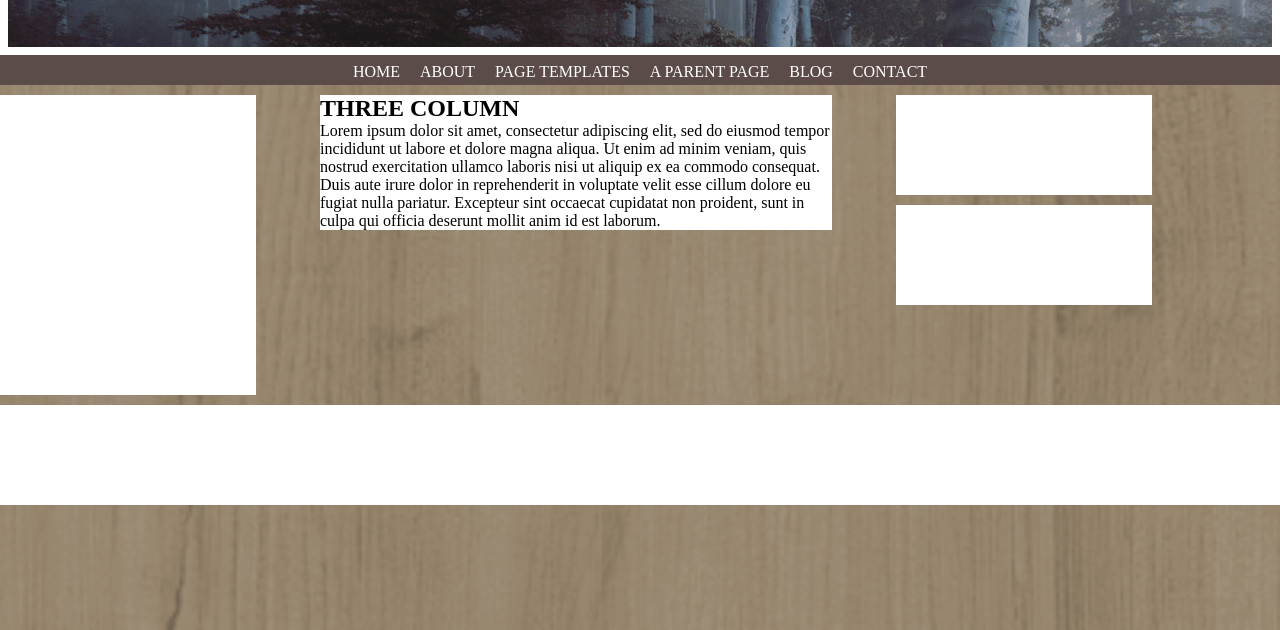
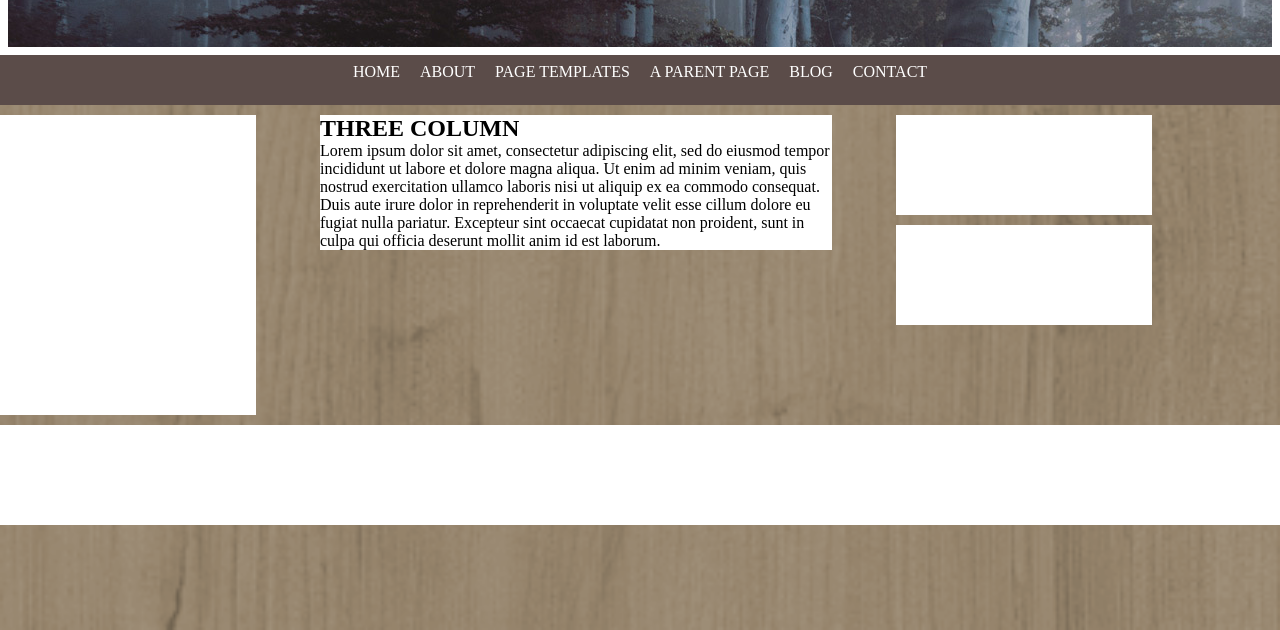
Before and after one commit to alicemarias/htmlcss-wp, a plain HTML site: page index.html in a window 1280 px wide. Shown: the part 170-800 px from the top of the page. Drawn offline with Linux system fonts and the light colour scheme.

Commit message:
codice piu ordinato con commenti

```diff
--- a/css/style.css
+++ b/css/style.css
@@ -3,9 +3,7 @@
   padding: 0;
   box-sizing: border-box;
 }
-
-
-
+/* imposto sfondo in body */
 body {
   background-image: url(../img/sfondo.png);
   background-repeat: no-repeat;
@@ -14,9 +12,9 @@ body {
 
 
 
-/* header */
-header {
-}
+/* inizio header */
+
+/* inizio banner con immagine e testo */
 
  .logo {
   height: 225px;
@@ -27,7 +25,6 @@ header {
 }
 
 .testo {
-
   color: white;
   position: absolute;
   left: 50% ;
@@ -39,14 +36,15 @@ h1 {
   padding:5px;
   margin: 17px;
 }
+/* fine banner con immagine e testo */
 
-
+/* inizio menu */
 .menu {
-  height: 30px;
+  height: 50px;
   list-style-type: none;
   margin: 0;
   padding: 0;
-  text-align: center;
+  text-align: center; /* ricorda che text align center va dato al padre e non ad li */
   background: #5B4C49;
 }
 
@@ -61,19 +59,7 @@ li a {
   padding: 8px;
   text-decoration: none;
 }
-
-
-
-
-
-
-
-
-
-
-
-
-
+/* fine menu */
 
 
 
```
Also changed, not shown: index.html (+12 -15 lines), 1 other file.
